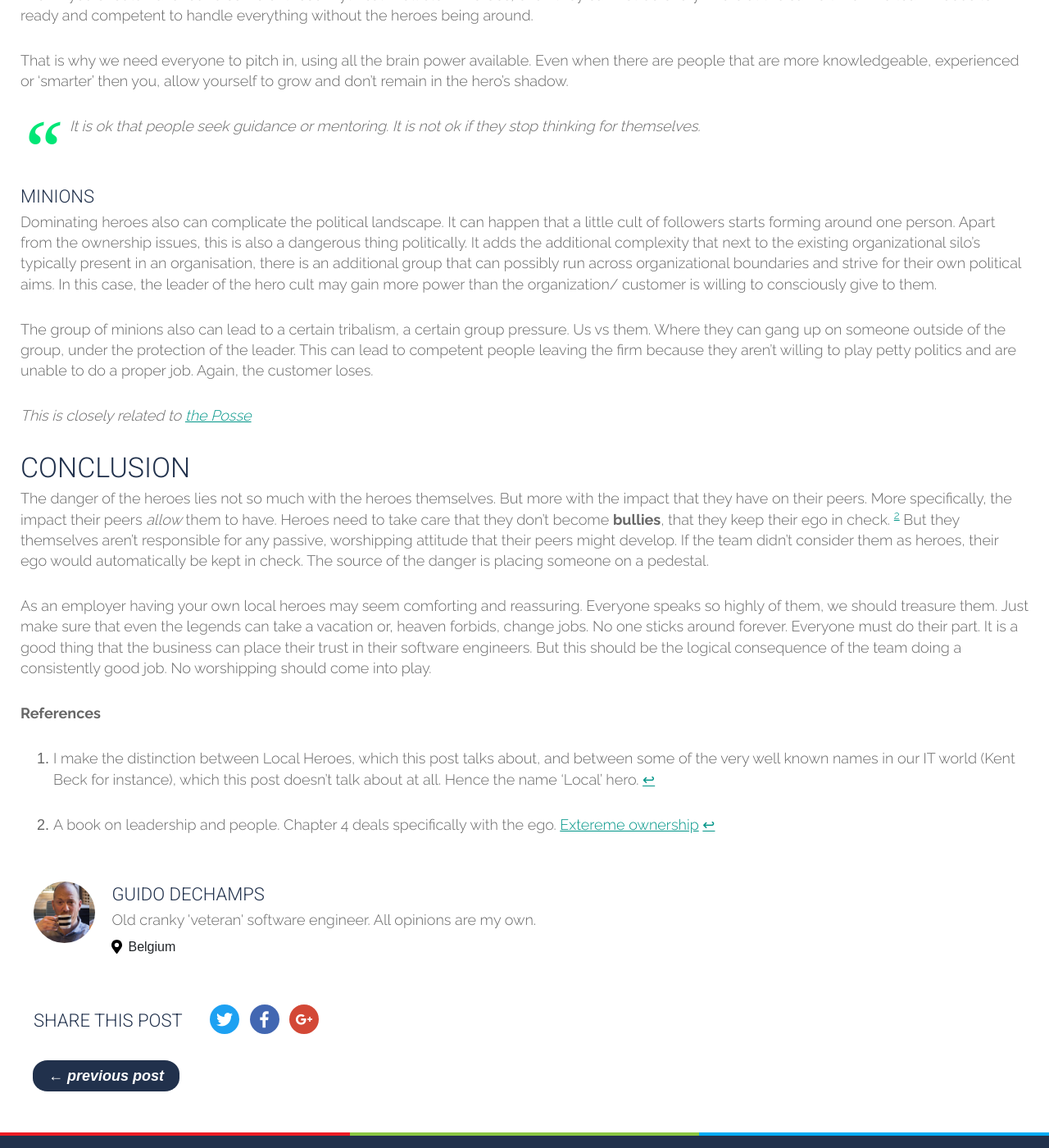
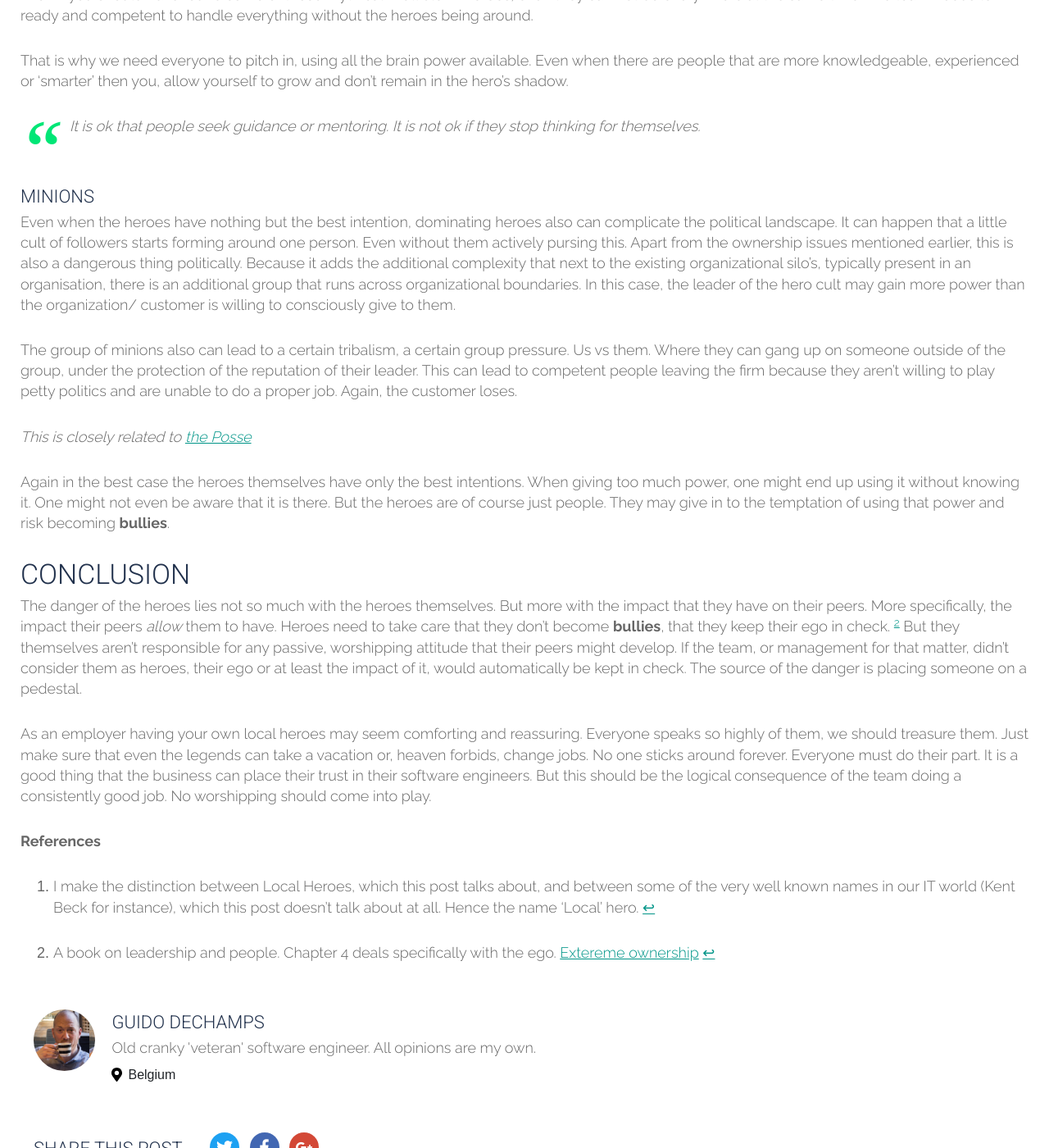
Before and after one commit to tripledio/tripledio.github.io, a Jekyll site: the page built from _posts/2018-06-26-LocalHero.md, in a window 1280 px wide and 1400 px high, scrolled down 3569 px. Shown: the whole window at 82% size. Built offline with Jekyll 4.4.1, drawn with Linux system fonts in a browser that asks for light colours; some of the changed text lies outside the part shown.

Commit message:
rewording

```diff
--- a/_posts/2018-06-26-LocalHero.md
+++ b/_posts/2018-06-26-LocalHero.md
@@ -10,7 +10,7 @@ excerpt: A post about the local hero pattern in software development.
 
 _This post belongs to small series of posts. The main post is [Wild west heroes](/31/05/2018/Heroes/)._
 
-My main metaphor throughout these posts on heroic behaviour has been the wild west. In this post I'll address the software equivalent of the famous hero gunslinger.
+Throughout these posts of mine on heroic behaviour my main metaphor has been the wild west. One of the well known archetypes there is the famous hero gunslinger. In this post I'll address the software equivalent of this.
 
 ### Wild West heroes
 
@@ -69,7 +69,7 @@ Even when someone is capable of keeping one's ego in check, being 'worshipped' i
 
 #### Lack of ownership
 
-For the software development team, the heroes peers, and the software that is being developed, having heroes around isn't without risk as well. The danger of having a Local Hero is that people get lazy, that they stifle their own growth. Because after a while the hero is no longer questioned. Just follow the leader of the pack, be safe, take it easy.
+For the software development team, the peers of a hero, and the software that is being developed, having heroes around isn't without risk as well. The danger of having a Local Hero is that people get lazy, that they stifle their own growth. Because after a while the hero is no longer questioned. Just follow the leader of the pack, be safe, take it easy.
 
 When there are heroes around, people tend not to take ownership themselves. They feel secure in the presence of heroes or intimidated. They run the risk of becoming complacent, just following along, not challenging the leader but also not challenging themselves. No responsibility needs to be taken. They run the risk of not living up to their own full potential. This way, heroes often block the team members from using their full potential, which is not only a waste but also dangerous.
 
@@ -87,15 +87,18 @@ That is why we need everyone to pitch in, using all the brain power available. E
 
 #### Minions  <a name="minions"/>
 
-Dominating heroes also can complicate the political landscape. It can happen that a little cult of followers starts forming around one person. Apart from the ownership issues, this is also a dangerous thing politically. It adds the additional complexity that next to the existing organizational silo's typically present in an organisation, there is an additional group that can possibly run across organizational boundaries and strive for their own political aims. In this case, the leader of the hero cult may gain more power than the organization/ customer is willing to consciously give to them.
+Even when the heroes have nothing but the best intention, dominating heroes also can complicate the political landscape. It can happen that a little cult of followers starts forming around one person. Even without them actively pursing this. Apart from the ownership issues mentioned earlier, this is also a dangerous thing politically. Because it adds the additional complexity that next to the existing organizational silo's, typically present in an organisation, there is an additional group that runs across organizational boundaries. In this case, the leader of the hero cult may gain more power than the organization/ customer is willing to consciously give to them.
 
-The group of minions also can lead to a certain tribalism, a certain group pressure. Us vs them. Where they can gang up on someone outside of the group, under the protection of the leader. This can lead to competent people leaving the firm because they aren't willing to play petty politics and are unable to do a proper job. Again, the customer loses.
+The group of minions also can lead to a certain tribalism, a certain group pressure. Us vs them. Where they can gang up on someone outside of the group, under the protection of the reputation of their leader. This can lead to competent people leaving the firm because they aren't willing to play petty politics and are unable to do a proper job. Again, the customer loses.
 
 *This is closely related to [the Posse](/20/06/2018/Posse/)*
 
+Again in the best case the heroes themselves have only the best intentions. When giving too much power, one might end up using it without knowing it. One might not even be aware that it is there. But the heroes are of course just people. They may give in to the temptation of using that power and risk becoming **bullies**.
+
+
 ## Conclusion
 
-The danger of the heroes lies not so much with the heroes themselves. But more with the impact that they have on their peers. More specifically, the impact their peers *allow* them to have. Heroes need to take care that they don't become **bullies**, that they keep their ego in check. [^jocko] But they themselves aren't responsible for any passive, worshipping attitude that their peers might develop. If the team didn't consider them as heroes, their ego would automatically be kept in check. The source of the danger is placing someone on a pedestal.
+The danger of the heroes lies not so much with the heroes themselves. But more with the impact that they have on their peers. More specifically, the impact their peers *allow* them to have. Heroes need to take care that they don't become **bullies**, that they keep their ego in check. [^jocko] But they themselves aren't responsible for any passive, worshipping attitude that their peers might develop. If the team, or management for that matter, didn't consider them as heroes, their ego or at least the impact of it, would automatically be kept in check. The source of the danger is placing someone on a pedestal.
 
 As an employer having your own local heroes may seem comforting and reassuring. Everyone speaks so highly of them, we should treasure them. Just make sure that even the legends can take a vacation or, heaven forbids, change jobs. No one sticks around forever. Everyone must do their part. It is a good thing that the business can place their trust in their software engineers. But this should be the logical consequence of the team doing a consistently good job. No worshipping should come into play.
 
```
